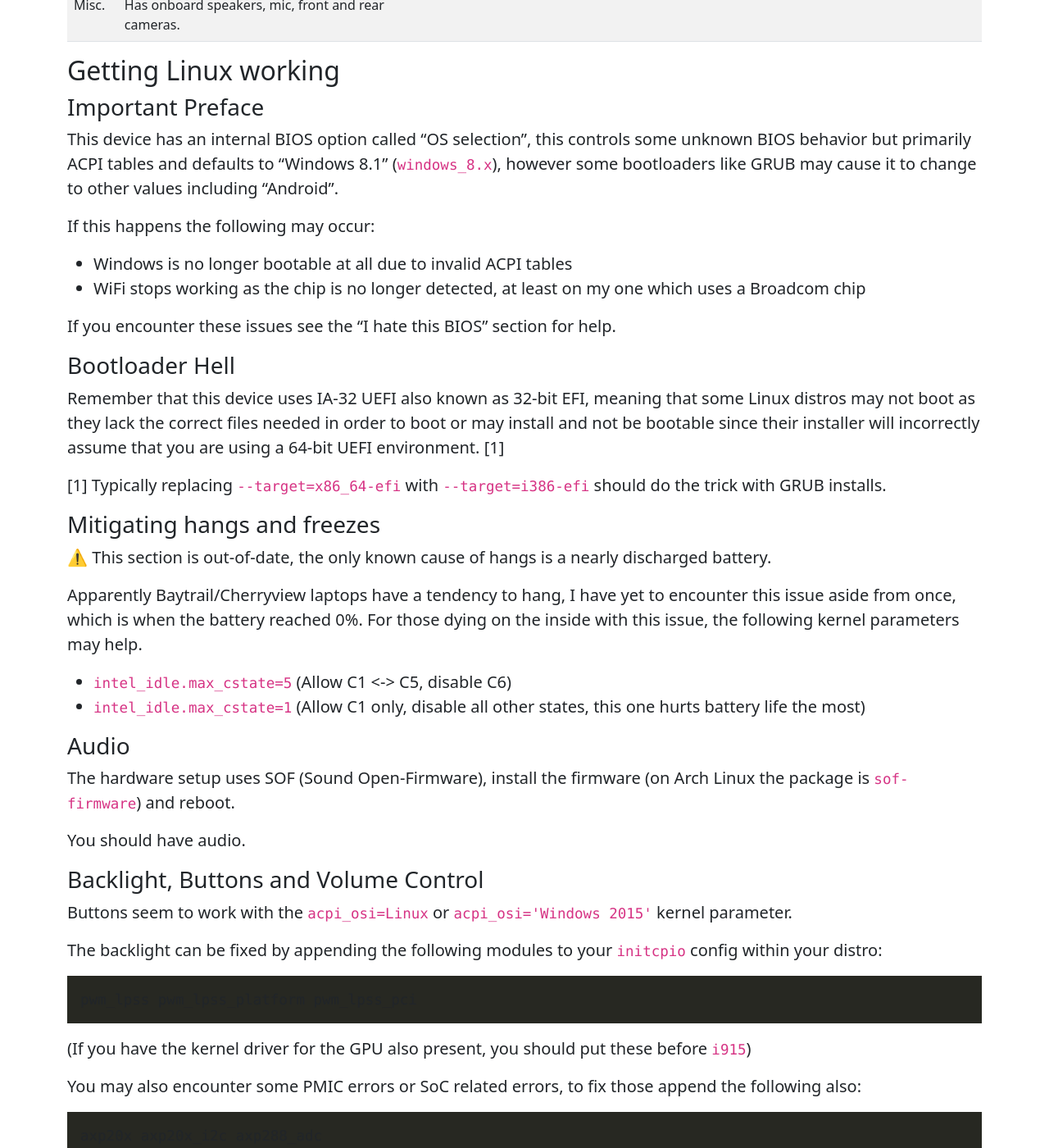
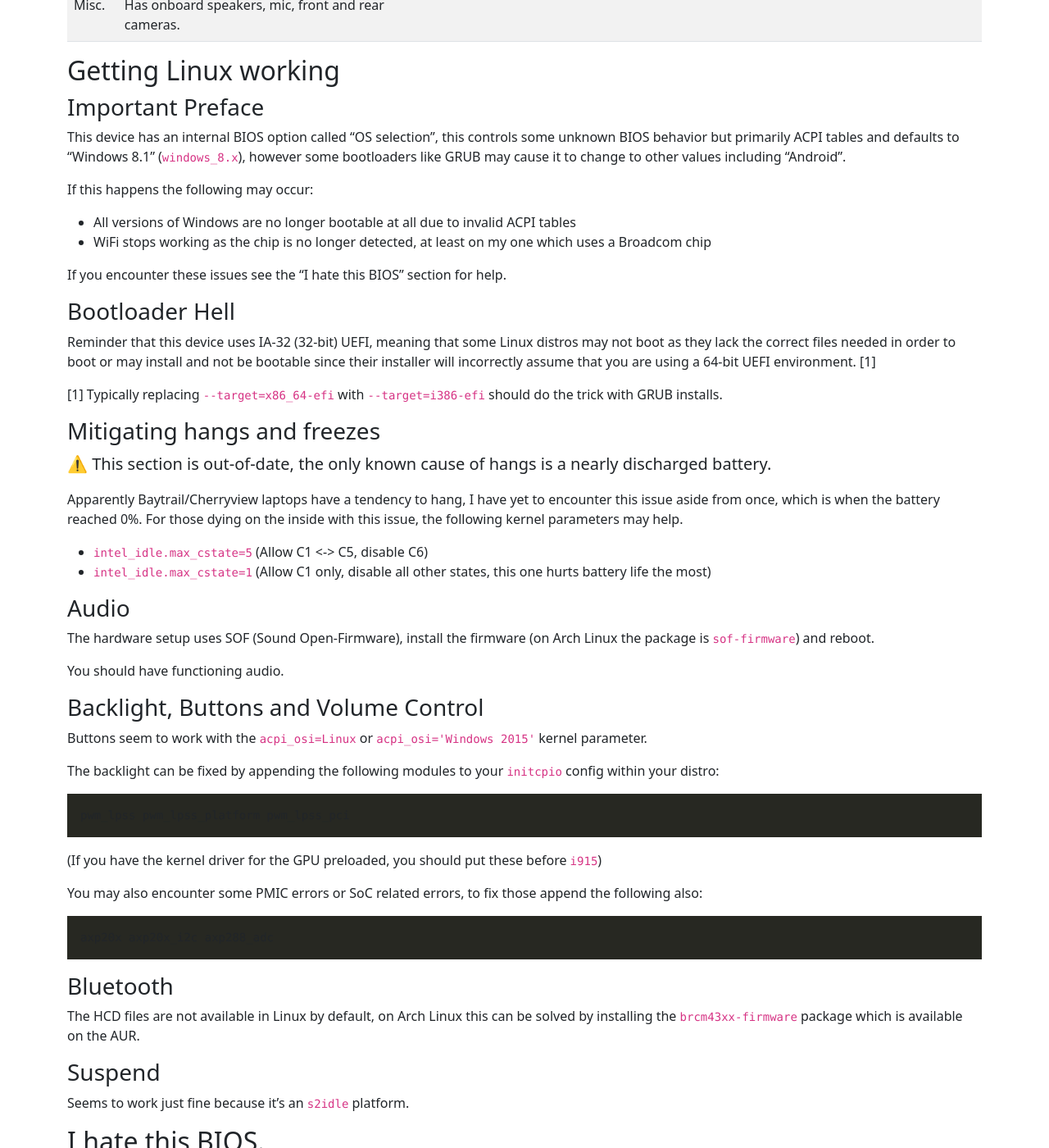
Before and after one commit to irql-notlessorequal/irql-notlessorequal.github.io, a Jekyll site: the page built from _posts/2023-01-12-Acer-S1003-Guide.md, in a window 1280 px wide and 1400 px high, scrolled down 761 px. Shown: the whole window at 82% size. Built offline with Jekyll 4.4.1, drawn with Linux system fonts in a browser that asks for light colours; some of the changed text lies outside the part shown.

Commit message:
revert to old formatting
It made the text way too big...

also add a robots.txt that won't work

````diff
--- a/_posts/2023-01-12-Acer-S1003-Guide.md
+++ b/_posts/2023-01-12-Acer-S1003-Guide.md
@@ -21,119 +21,119 @@ I wanted to publish some fairly old notes about this device and warn those that
 
 ### Important Preface
 
-> This device has an internal BIOS option called "OS selection", this controls some unknown BIOS behavior but
+This device has an internal BIOS option called "OS selection", this controls some unknown BIOS behavior but
 primarily ACPI tables and defaults to "Windows 8.1" (`windows_8.x`), however some bootloaders like GRUB may cause it to change to other values including "Android".
 
-> If this happens the following may occur:
+If this happens the following may occur:
 
-> - Windows is no longer bootable at all due to invalid ACPI tables
-> - WiFi stops working as the chip is no longer detected, at least on my one which uses a Broadcom chip
+- All versions of Windows are no longer bootable at all due to invalid ACPI tables
+- WiFi stops working as the chip is no longer detected, at least on my one which uses a Broadcom chip
 
-> If you encounter these issues see the "I hate this BIOS" section for help.
+If you encounter these issues see the "I hate this BIOS" section for help.
 
 ### Bootloader Hell
 
-> Remember that this device uses IA-32 UEFI also known as 32-bit EFI, meaning that some Linux distros may not boot as
+Reminder that this device uses IA-32 (32-bit) UEFI, meaning that some Linux distros may not boot as
 they lack the correct files needed in order to boot or may install and not be bootable since their installer will
 incorrectly assume that you are using a 64-bit UEFI environment. [1]
 
-> [1] Typically replacing `--target=x86_64-efi` with `--target=i386-efi` should do the trick with GRUB installs.
+[1] Typically replacing `--target=x86_64-efi` with `--target=i386-efi` should do the trick with GRUB installs.
 
 ### Mitigating hangs and freezes
 
 > ⚠️ This section is out-of-date, the only known cause of hangs is a nearly discharged battery.
 
-> Apparently Baytrail/Cherryview laptops have a tendency to hang, I have yet to encounter this issue aside from once, which is when the battery reached 0%.
-> For those dying on the inside with this issue, the following kernel parameters may help.
+Apparently Baytrail/Cherryview laptops have a tendency to hang, I have yet to encounter this issue aside from once, which is when the battery reached 0%.
+For those dying on the inside with this issue, the following kernel parameters may help.
 
-> - `intel_idle.max_cstate=5` (Allow C1 <-> C5, disable C6)
-> - `intel_idle.max_cstate=1` (Allow C1 only, disable all other states, this one hurts battery life the most)
+- `intel_idle.max_cstate=5` (Allow C1 <-> C5, disable C6)
+- `intel_idle.max_cstate=1` (Allow C1 only, disable all other states, this one hurts battery life the most)
 
 ### Audio
 
-> The hardware setup uses SOF (Sound Open-Firmware), install the firmware (on Arch Linux the package is `sof-firmware`) and reboot.
+The hardware setup uses SOF (Sound Open-Firmware), install the firmware (on Arch Linux the package is `sof-firmware`) and reboot.
 
-> You should have audio.
+You should have functioning audio.
 
 ### Backlight, Buttons and Volume Control
 
-> Buttons seem to work with the `acpi_osi=Linux` or `acpi_osi='Windows 2015'` kernel parameter.
+Buttons seem to work with the `acpi_osi=Linux` or `acpi_osi='Windows 2015'` kernel parameter.
 
-> The backlight can be fixed by appending the following modules to your `initcpio` config within your distro:
+The backlight can be fixed by appending the following modules to your `initcpio` config within your distro:
 
-> ```
-> pwm_lpss pwm_lpss_platform pwm_lpss_pci
-> ```
+```
+pwm_lpss pwm_lpss_platform pwm_lpss_pci
+```
 
-> (If you have the kernel driver for the GPU also present, you should put these before `i915`)
+(If you have the kernel driver for the GPU preloaded, you should put these before `i915`)
 
-> You may also encounter some PMIC errors or SoC related errors, to fix those append the following also:
+You may also encounter some PMIC errors or SoC related errors, to fix those append the following also:
 
-> ```
-> axp20x axp20x_i2c axp288_adc
-> ```
+```
+axp20x axp20x_i2c axp288_adc
+```
 
 ### Bluetooth
 
-> The HCD files are not available in Linux by default, on Arch Linux this can be solved by installing the `brcm43xx-firmware`
+The HCD files are not available in Linux by default, on Arch Linux this can be solved by installing the `brcm43xx-firmware`
 package which is available on the AUR.
 
 ### Suspend
 
-> Seems to work just fine because it's an `s2idle` platform.
+Seems to work just fine because it's an `s2idle` platform.
 
 ## I hate this BIOS.
 
-> This tablet uses an InsydeH2O BIOS environment, cool.
+This tablet uses an InsydeH2O BIOS environment, cool.
 
-> It exposes a massive amount of options and by that I mean like eight of them, all of them useless.
+It exposes a massive amount of options and by that I mean like eight of them, all of them useless.
 
-> However, there is a way to access the internal options and change them around, you'll need to find a copy of the leaked InsydeH2O tools
+However, there is a way to access the internal options and change them around, you'll need to find a copy of the leaked InsydeH2O tools
 that are probably still findable on the Internet assuming they haven't been DMCA'd out of existence.
 
-> The file you are looking for is `h2ouve-100.00.16.12-1.bin.src.rpm`, this is the UEFI Variable Editor that provides the means of changing settings through the CLI or a Web Browser, (not joking) extract it using `rpm2cpio -i ...bin.src.rpm | cpio -idmv` and you should get two `.tar.bz2` files of which one is a 32-bit version and the other is a 64-bit version, you'll want the 64-bit version since you are using a 64-bit Linux kernel unless you are truly insane.
+The file you are looking for is `h2ouve-100.00.16.12-1.bin.src.rpm`, this is the UEFI Variable Editor that provides the means of changing settings through the CLI or a Web Browser, (not joking) extract it using `rpm2cpio -i ...bin.src.rpm | cpio -idmv` and you should get two `.tar.bz2` files of which one is a 32-bit version and the other is a 64-bit version, you'll want the 64-bit version since you are using a 64-bit Linux kernel unless you are truly insane.
 
-> Extract the 64-bit version of the `.tar.bz2` into a folder of your choice and you should have a bunch of files, so we can go edit the BIOS now?
+Extract the 64-bit version of the `.tar.bz2` into a folder of your choice and you should have a bunch of files, so we can go edit the BIOS now?
 
-> No.
+No.
 
-> First we need to patch, compile and load a kernel module that lets the software access the BIOS.
+First we need to patch, compile and load a kernel module that lets the software access the BIOS.
 
-> Go into the `driver` folder.
+Go into the `driver` folder.
 
-> Open the `phy_alloc.c` file and prepare to make the following changes:
+Open the `phy_alloc.c` file and prepare to make the following changes:
 
-> If your running kernel version is Linux 5.12 or newer, remove the following line at the bottom:
+If your running kernel version is Linux 5.12 or newer, remove the following line at the bottom:
 
-> ```
-> MODULE_SUPPORTED_DEVICE( "Insyde" );
-> ```
+```
+MODULE_SUPPORTED_DEVICE( "Insyde" );
+```
 
 > If your running kernel version is Linux 6.4 or newer, change the following line:
 
-> ```
-> -	pDrvDevClass = class_create (THIS_MODULE, DEVICE_NAME);
-> +	pDrvDevClass = class_create (DEVICE_NAME);
-> ```
+```
+-	pDrvDevClass = class_create (THIS_MODULE, DEVICE_NAME);
++	pDrvDevClass = class_create (DEVICE_NAME);
+```
 
-> Run `make` to compile the package with the `Makefile` provided and you should have `phy_alloc.ko`
+Run `make` to compile the package with the `Makefile` provided and you should have `phy_alloc.ko`
 in the directory.
 
-> You can run `sudo insmod phy_alloc.ko` to load the kernel module, you are now all set and can
+You can run `sudo insmod phy_alloc.ko` to load the kernel module, you are now all set and can
 go back to the main directory.
 
-> Now we can run `sudo ./h2ouve-lx64` and edit variables, you can also launch the GUI if you have
+Now we can run `sudo ./h2ouve-lx64` and edit variables, you can also launch the GUI if you have
 GTK2 available in your OS but be warned that many browsers won't launch under a `root` account
 if you wish to launch the Web Browser version of the BIOS editor.
 
-> To undo the broken ACPI tables run the following command:
+To undo the broken ACPI tables run the following command:
 
-> ```
-> sudo ./h2ouve-lx64 -d40 -m os_selection windows_8.x
-> ```
+```
+sudo ./h2ouve-lx64 -d40 -m os_selection windows_8.x
+```
 
-> Then reboot, remember the above section about the bootloader.
+Then reboot, remember the above section about the bootloader.
 
-> Finally, for those that wish to dig more with their BIOS remember this too:
+Finally, for those that wish to dig more with their BIOS remember this too:
 
-> **THERE IS A HIDDEN OPTION CALLED "H2OUVE", WHATEVER YOU DO, DO NOT DISABLE THIS OPTION.**
+**THERE IS A HIDDEN OPTION CALLED "H2OUVE", WHATEVER YOU DO, DO NOT DISABLE THIS OPTION.**
--- /dev/null
+++ b/robots.txt
@@ -0,0 +1,2 @@
+User-agent: *
+Disallow: /
````
Also changed, not shown: other parts of _posts/2023-01-12-Acer-S1003-Guide.md (+1 -1 lines).
